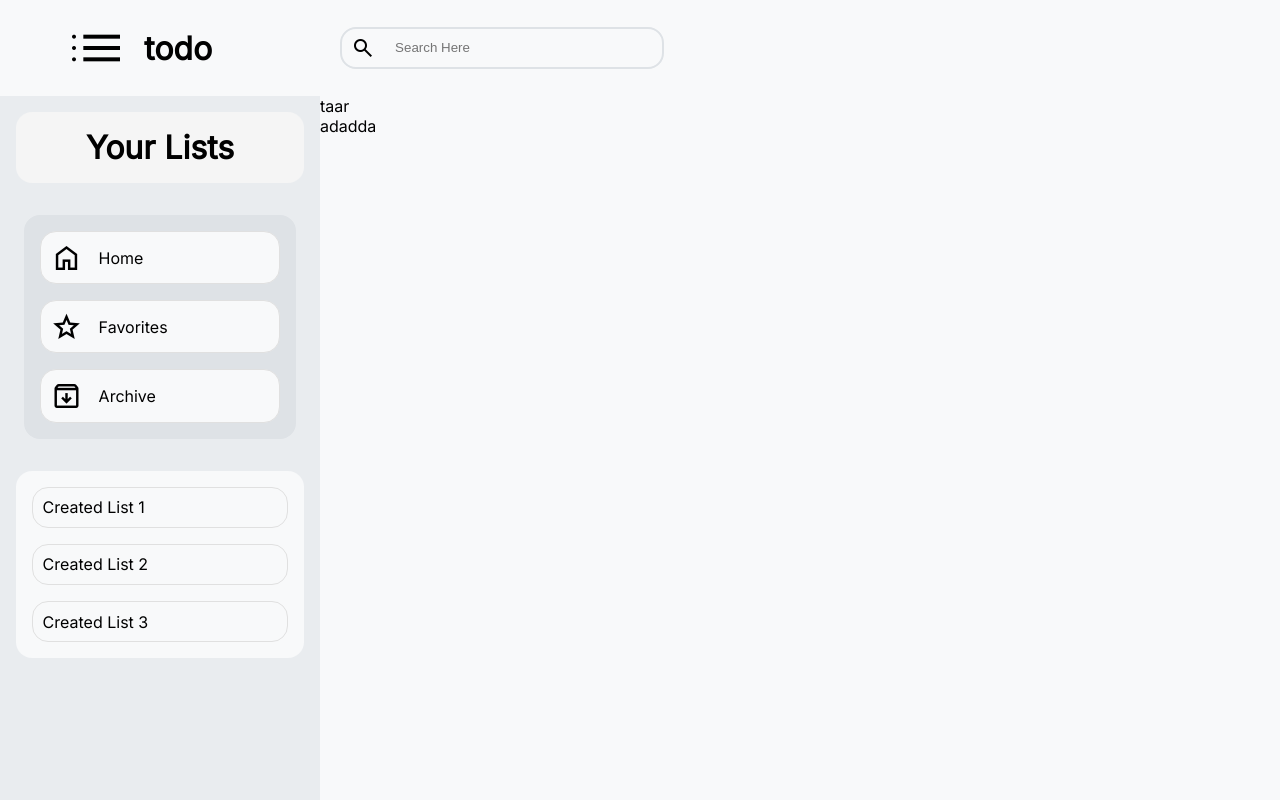
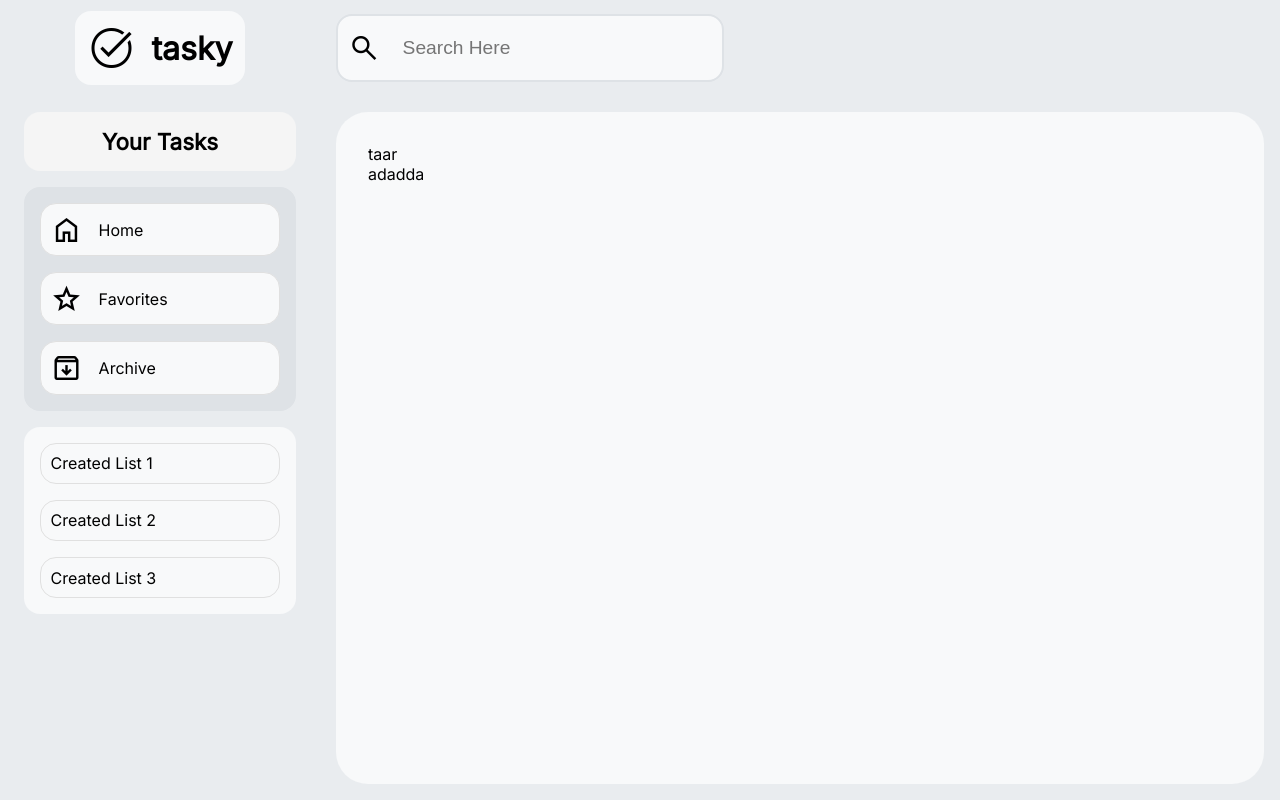
Before and after one commit to andermendz/odin-todo, a website built with webpack: page src/template.html in a window 1280 px wide. Built offline with nearby package versions, Linux system fonts and the light colour scheme.

Commit message:
layout improvements and renamed

```diff
--- a/src/styles.css
+++ b/src/styles.css
@@ -19,35 +19,56 @@ body {
   margin: 0px;
 }
 
+* {
+  transition: all 0.2s ease-in-out;
+}
+
+body {
+}
 li {
   list-style-type: none;
 }
 
-body {
-  height: 100vh;
-
+#global-container {
   background-color: var(--base-color);
-}
-
-#global-container {
   height: 100vh;
   display: grid;
   grid-template-rows: 6rem 1fr;
   grid-template-columns: 1fr;
 }
 
-.logo > .material-symbols-outlined {
-  font-size: 4rem;
-}
-
 #header {
   grid-row: 1/2;
   grid-column: 1/3;
 
+  display: grid;
+  grid-template-columns: 20rem 1fr;
+  gap: 1rem;
+  align-items: center;
+
+  background-color: var(--secondary-color);
+}
+
+.logo {
   display: flex;
-  gap: 8rem;
+
   align-items: center;
-  margin-left: 4rem;
+  justify-content: center;
+  gap: 1rem;
+  font-size: 2rem;
+  font-weight: 600;
+  padding: 0.8rem;
+  border-radius: 1rem;
+  justify-self: center;
+
+  background-color: var(--base-color);
+}
+.logo:hover {
+  transform: scale(1.02);
+}
+
+.logo > .material-symbols-outlined {
+  font-size: 3rem;
 }
 
 .searchbar {
@@ -56,33 +77,30 @@ body {
 .searchbar-content {
   display: flex;
   align-items: center;
+  background-color: var(--base-color);
 
   border-radius: 1rem;
   border: 0.125rem solid var(--third-color);
   justify-content: space-around;
-  font-size: 1rem;
-  height: 2.4rem;
-  width: 20rem;
+
+  height: 4rem;
+  width: 24rem;
+}
+
+.searchbar-content:hover {
+  transform: scale(1.01);
 }
 
 .searchbar-content > .material-symbols-outlined {
+  font-size: 2rem;
 }
 #searchbar-input {
   width: 80%;
   height: 90%;
   border: 0px;
   background-color: var(--base-color);
+  font-size: 1.2rem;
   outline: none;
-}
-
-.logo {
-  display: flex;
-  flex-wrap: wrap;
-  align-items: center;
-  justify-content: center;
-  gap: 1rem;
-  font-size: 2rem;
-  font-weight: 600;
 }
 
 #sidebar {
@@ -90,24 +108,26 @@ body {
   grid-column: 1/2;
   display: flex;
   flex-direction: column;
-  background-color: var(--secondary-color);
+  padding-top: 1rem;
+  gap: 1rem;
+
+  padding-inline: 1.5rem;
 }
 
 .sidebar-title {
   text-align: center;
-  font-size: 2rem;
+  font-size: 1.4rem;
   font-weight: 700;
   background-color: var(--primary-color);
   border-radius: 1rem;
-  margin: 1rem;
+
   padding: 1rem;
 }
 
 .sidebar-basics {
   background-color: var(--third-color);
   border-radius: 1rem;
-  margin: 1rem;
-  margin-inline: 1.5rem;
+
   padding: 1rem;
 }
 
@@ -124,7 +144,6 @@ body {
   border: 0.1rem solid #e0e0e0;
   background-color: var(--base-color);
   border-radius: 1rem;
-  transition: 0.4s all ease;
 }
 .sidebar-basics > ul {
   display: flex;
@@ -134,7 +153,7 @@ body {
 .sidebar-options {
   background-color: var(--base-color);
   border-radius: 1rem;
-  margin: 1rem;
+
   padding: 1rem;
 }
 
@@ -146,15 +165,20 @@ body {
 
 .list-content {
   grid-row: 1/2;
+
+  background-color: var(--base-color);
+  border-radius: 2rem;
+  padding: 2rem;
+  margin: 1rem;
 }
 
 .options-list > li:hover {
-  transform: scale(1.04);
+  transform: scale(1.01);
 }
 
 #content {
   grid-column: 1/2;
-
+  background-color: var(--secondary-color);
   display: grid;
   grid-template-columns: 20rem 1fr;
 }
--- a/src/template.html
+++ b/src/template.html
@@ -10,8 +10,10 @@
     <div id="global-container">
         <div id="header">
             <div class="logo">
-                <span class="material-symbols-outlined"> list </span>
-                <div>todo</div>
+              <span class="material-symbols-outlined">
+                task_alt
+                </span>
+                <div>tasky</div>
               </div>
 
               <div class="searchbar">
@@ -27,7 +29,7 @@
 
       <div id="content">
         <div id="sidebar">
-          <div class="sidebar-title">Your Lists</div>
+          <div class="sidebar-title">Your Tasks</div>
           <div class="sidebar-basics">
             <ul class="options-list">
               <li>
```
Also changed, not shown: dist/index.bundle.js, dist/index.html.
